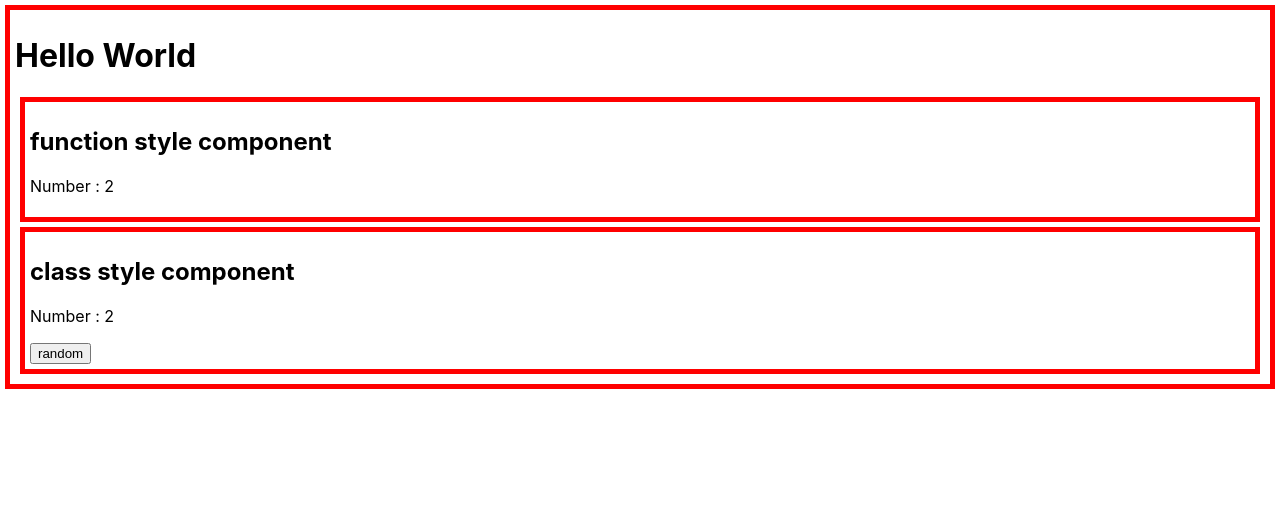
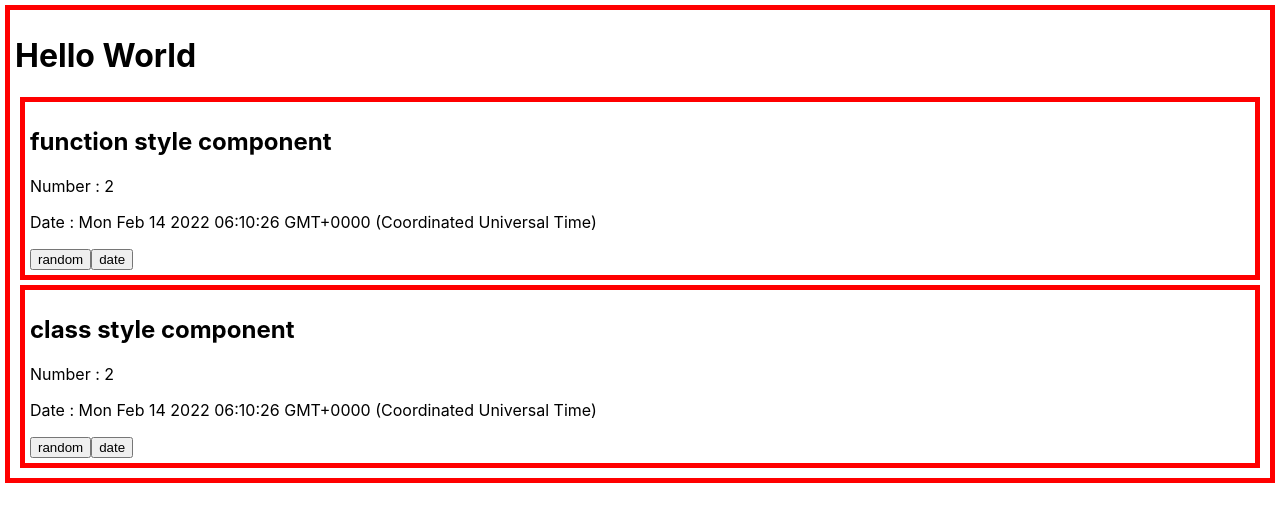
Before and after one commit to ihateindex/react_class_vs_function_style, a React (Create React App) app: page / in a window 1280 px wide. Shown: the top 522 px of the page. Built offline with nearby package versions, Linux system fonts and the light colour scheme.

Commit message:
0214 - 함수방식의 setState

```diff
--- a/src/App.js
+++ b/src/App.js
@@ -1,4 +1,4 @@
-import React from 'react';
+import React, {useState} from 'react';
 import './App.css';
 
 function App() {
@@ -12,26 +12,57 @@ function App() {
 }
 
 function FuncComp(props) {
+  // * 함수형 state
+  var numberState = useState(props.initNumber);
+  var number = numberState[0];
+  var setNumber = numberState[1];
+
+  // var dateState = useState((new Date()).toString());
+  // var _date = dateState[0];
+  // var setDate = dateState[1];
+
+  // * 함수형 state 축약형
+  var [_date, setDate] = useState((new Date()).toString());
+
   return (
     <div className='container'>
       <h2>function style component</h2>
-      <p>Number : {props.initNumber}</p>
+      <p>Number : {number}</p>
+      <p>Date : {_date}</p>
+      <input type="button" value="random" onClick={
+          function(){
+            setNumber(Math.random());
+          }
+        }></input>
+      <input type="button" value="date" onClick={
+          function(){
+            setDate((new Date()).toString());
+          }
+        }></input>
     </div>
   );
 }
 
 class ClassComp extends React.Component{
+  // * 클래스형 state
   state = {
-    number:this.props.initNumber
+    number:this.props.initNumber,
+    date: (new Date()).toString()
   }
   render() {
     return (
       <div className='container'>
         <h2>class style component</h2>
         <p>Number : {this.state.number}</p>
+        <p>Date : {this.state.date}</p>
         <input type="button" value="random" onClick={
           function(){
             this.setState({number:Math.random()})
+          }.bind(this)
+        }></input>
+        <input type="button" value="date" onClick={
+          function(){
+            this.setState({date:(new Date()).toString()})
           }.bind(this)
         }></input>
       </div>
```
